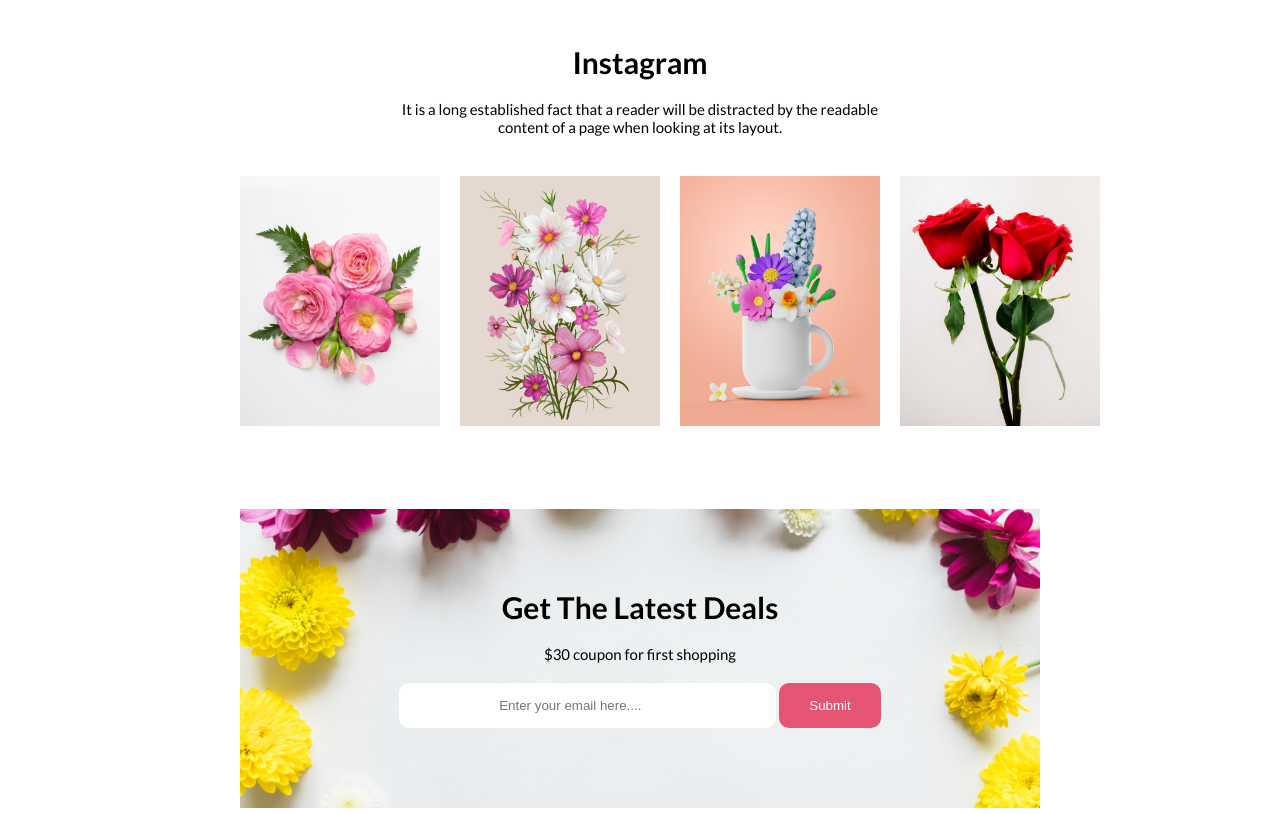
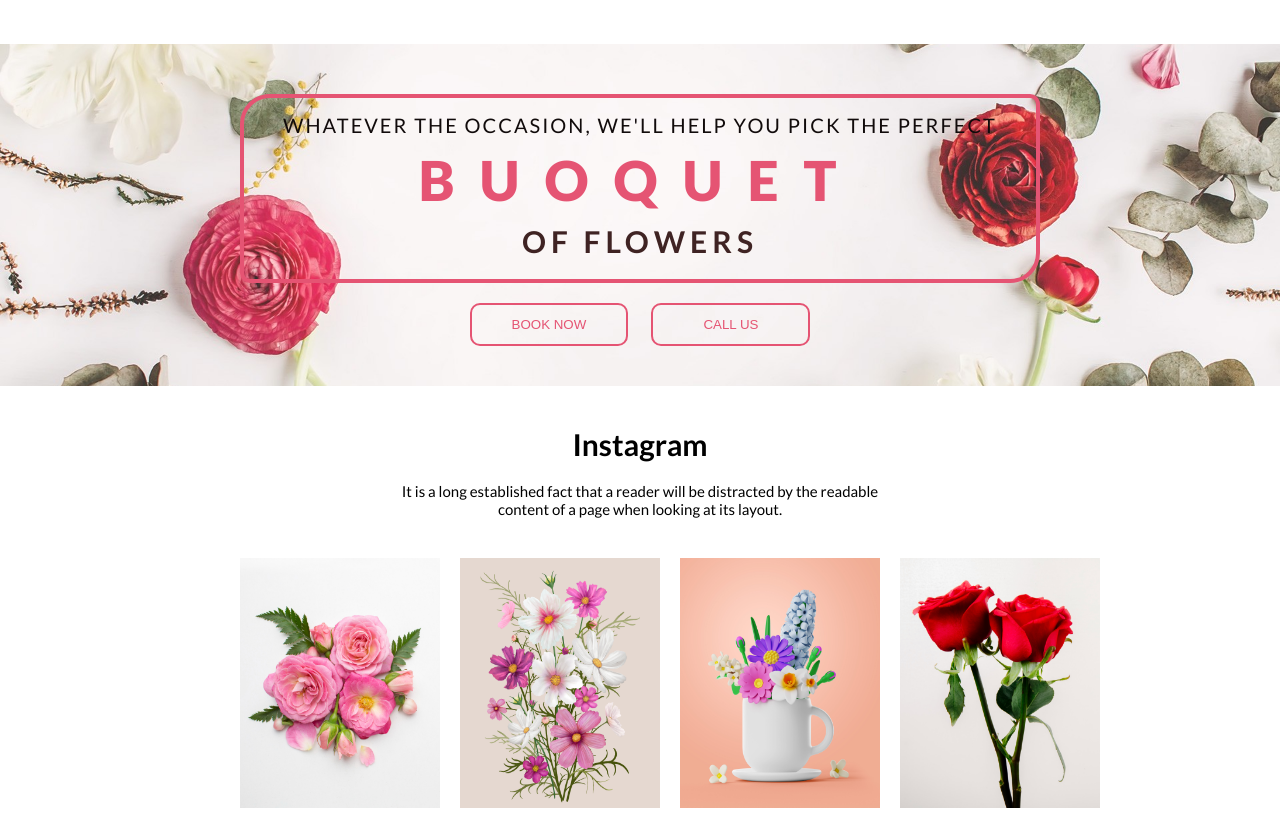
Before and after one commit to asroney/flowershop, a plain HTML site: page index.html in a window 1280 px wide. Shown: the part 2440-3254 px from the top of the page. Drawn offline with Linux system fonts and the light colour scheme.

Commit message:
bouquet added

```diff
--- a/index.html
+++ b/index.html
@@ -98,6 +98,20 @@
         </div>
     </section>
     <section>
+        <div class="bouquet-container">
+            <div class="bouquet-content">
+                <p class="bouquet-p">WHATEVER THE OCCASION, WE'LL HELP YOU PICK THE PERFECT</p>
+            <h2 class="bouquet-h2">BUOQUET</h2>
+            <h3 class="bouquet-h3">OF FLOWERS</h3>
+            </div>
+            <div class="boquet-btn">
+                <button class="btn-book">BOOK NOW</button>
+                <button class="btn-call">CALL US</button>
+            </div>
+
+        </div>
+    </section>
+    <section>
         <div class="instagram-container">
             <h3 class="offer-title">Instagram</h3>
             <p class="offer-p" >It is a long established fact that a reader will be distracted by the readable <br> content of a page when looking at its layout.</p>
--- a/style/style.css
+++ b/style/style.css
@@ -250,3 +250,62 @@ body{
 .copyright-text{
     color: rgba(255, 255, 255, 0.40);
 }
+
+
+.bouquet-container{
+    align-items: center;
+    text-align: center;
+    padding-top: 50px;
+    padding-bottom: 40px;
+    margin-top: 40px;
+    margin-bottom: 40px;
+    background-image: url("../image/img4.jpeg");
+    background-repeat: no-repeat;
+    background-position: center;
+    background-size: cover;
+}
+.bouquet-p{
+    font-size: 20px;
+    color:rgb(17, 11, 11) ;
+    font-weight: 500;
+    letter-spacing: 2px;
+    padding-top: 15px;
+}
+.bouquet-h2{
+    font-size: 55px;
+    font-weight: 800;
+    color: #E55473;
+    letter-spacing: 25px;
+    padding-top: 10px;
+    padding-bottom: 10px;
+}
+.bouquet-h3{
+    font-size: 30px;
+    font-weight: 600;
+    letter-spacing: 5px;
+    color: rgb(63, 35, 35);
+    padding-bottom: 20px;
+}
+.bouquet-content{
+    border: solid 4px #E55473;
+    border-radius: 30px 10px 30px 10px;
+    margin-left: 240px;
+    margin-right: 240px;
+    margin-bottom: 20px;
+}
+.btn-book{
+    padding: 12px 40px;
+    background:transparent ;
+    color:#E55473;
+    border: solid 2px #E55473;
+    border-radius: 10px;
+    margin-right: 10px;
+}
+.btn-call{
+    padding: 12px 50px;
+    background:transparent ;
+    color:#E55473;
+    border: solid 2px #E55473;
+    border-radius: 10px;
+    margin-left: 10px;
+}
```
Also changed, not shown: image/img4.jpeg (added).
